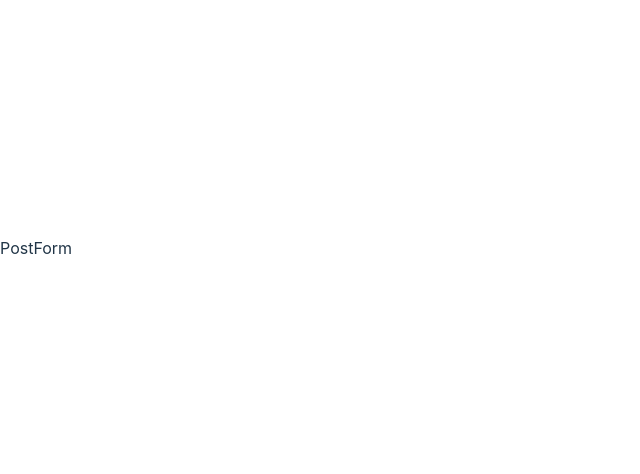
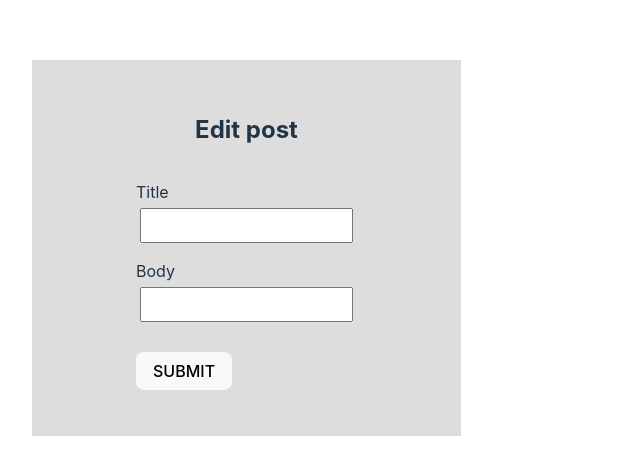
Before and after one commit to PraveenPra/React-Query-tanstakv4, a React (Vite) app: page /post/1/edit in a window 1280 px wide. Shown: the part 152-626 px from the top of the page, without its empty margins (0-640 px from the left). Built offline with nearby package versions, Linux system fonts and the light colour scheme.

Commit message:
Made a post form

```diff
--- a/src/App.jsx
+++ b/src/App.jsx
@@ -9,8 +9,7 @@ import PageNotFound from './Pages/404NotFound'
 function App() {
 
   return (
-    <>
-      <div>
+      <div >
         <Routes>
 <Route path='/' element={<PostLists/>}/>
 <Route path='/post/:id' element={<Post/>}/>
@@ -18,7 +17,6 @@ function App() {
 <Route path="*" element={<PageNotFound/>} />
           </Routes>
       </div>
-    </>
   )
 }
 
--- a/src/Components/PostForm.jsx
+++ b/src/Components/PostForm.jsx
@@ -1,8 +1,71 @@
-import React from 'react'
+import React, { useState } from 'react'
 
 const PostForm = () => {
+  const [post, setPost] = useState({
+    title: '', body: ''
+  })
+
+  const handleChange = (e) => {
+    setPost({
+      ...post,
+      [e.target.name]: e.target.value
+    })
+  }
+
+  const handleSubmit = (e) => {
+    e.preventDefault();
+
+    console.log(post)
+  }
+
+  const renderField = (label) => (
+    <div style={{
+      margin: '12px 8px'
+    }}>
+      <label>{label}</label>
+      <br />
+      <input
+        style={{
+          padding: '8px 16px',
+          margin: '4px',
+          textTransform:'capitalize'
+        }}
+        name={label.toLowerCase()}
+        value={post[label.toLowerCase()]}
+        onChange={handleChange}
+      />
+
+    </div>
+  )
+
   return (
-    <div>PostForm</div>
+    <div style={{
+      display: 'flex',
+      flexDirection: 'column',
+      alignItems: 'center',
+      justifyContent: 'center',
+      margin: 'auto 2rem',
+      background: '#ddd',
+      width: '100%',
+      padding: '2rem'
+    }}>
+      <h2>Edit post</h2>
+
+      <form onSubmit={handleSubmit}>
+        {renderField('Title')}
+
+        {renderField('Body')}
+
+        <button type='submit' style={{
+          padding: '8px 16px',
+          margin: '14px 8px'
+        }}>
+          SUBMIT
+        </button>
+
+      </form>
+
+    </div>
   )
 }
 
```
